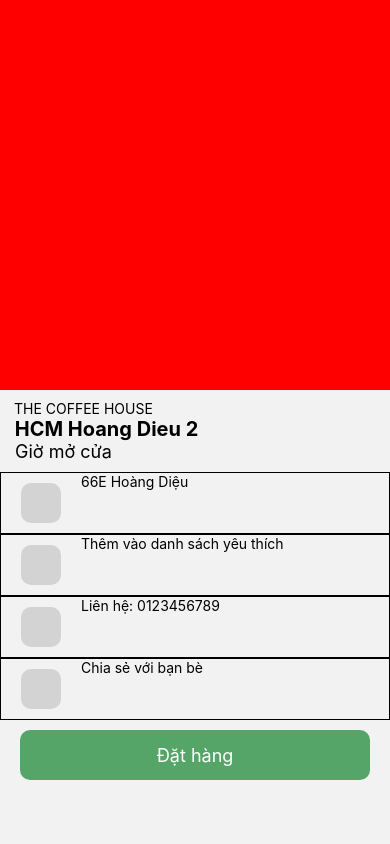
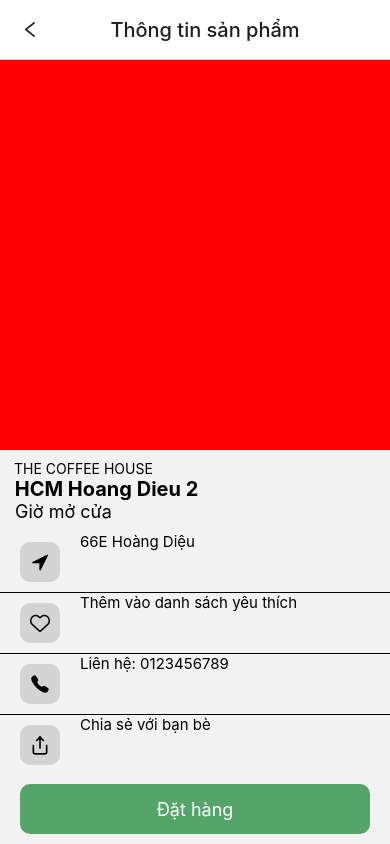
Before and after one commit to vanduy352003/TheCafeHome, a React Native app: screen /LocationDetail in a window 390 px wide. Built offline with nearby package versions, Linux system fonts and the light colour scheme; no server answers.

Commit message:
Sửa shopImformation

```diff
--- a/src/components/HeaderBar.tsx
+++ b/src/components/HeaderBar.tsx
@@ -5,19 +5,12 @@ import { TouchableOpacity } from 'react-native-gesture-handler';
 
 type HeaderBarProp = {
     title?: string;
-    navigation : any;
 }
 
-function HeaderBar({title, navigation}:HeaderBarProp): React.JSX.Element {
-    const handLoginButtonPress = () => {
-        navigation.push("Login")
-    }
+function HeaderBar({title}:HeaderBarProp): React.JSX.Element {
     return(
         <View style={styles.headerContainer}>
             <Text style={styles.headerText}>{title}</Text>
-            <TouchableOpacity onPress={handLoginButtonPress}>
-                <Text>Login</Text>
-            </TouchableOpacity>
         </View>
     );
 }
@@ -26,7 +19,8 @@ const styles = StyleSheet.create({
     headerContainer: {
         paddingVertical: 20,
         backgroundColor: '#56a568',
-        alignItems: 'center'
+        alignItems: 'center',
+        flexDirection : "column"
     },
     headerText: {
         fontSize: 18,
--- a/src/screens/HomeScreen.tsx
+++ b/src/screens/HomeScreen.tsx
@@ -50,7 +50,7 @@ function HomeScreen({navigation}: any): React.JSX.Element {
   }, []);
   return (
     <View style={{paddingBottom: tabBarHeight}}>
-      <HeaderBar title="Home" navigation={navigation}></HeaderBar>
+      <HeaderBar title="Home"></HeaderBar>
       <ScrollView
         style={{marginBottom: 60}}
         showsVerticalScrollIndicator={false}>
--- a/src/screens/ProductInfomation.tsx
+++ b/src/screens/ProductInfomation.tsx
@@ -82,7 +82,7 @@ function ProductInfomation({route, navigation} : any) : React.JSX.Element {
         <View style = {styles.container}>
             <View style={styles.header}>
                 <TouchableOpacity onPress={handlePressBack}>
-                    <Icon style={styles.icon} name='left'></Icon>
+                    <Icon style={styles.radioButtonIcon} name='left'></Icon>
                 </TouchableOpacity>
                 <Text style={styles.headerText}>Thông tin sản phẩm</Text>
             </View>
--- a/src/screens/ShopInformation.tsx
+++ b/src/screens/ShopInformation.tsx
@@ -2,6 +2,11 @@
 import React, { useState } from "react";
 import { Alert, Dimensions, ScrollView, ScrollViewComponent, TouchableOpacity } from "react-native";
 import { Image, StyleSheet, Text, View } from "react-native";
+import Icon from 'react-native-vector-icons/AntDesign';
+import Icon1 from "react-native-vector-icons/FontAwesome";
+import Icon2 from "react-native-vector-icons/AntDesign";
+import Icon3 from "react-native-vector-icons/Ionicons";
+import Icon4 from "react-native-vector-icons/Feather";
 
 const window = Dimensions.get('window');
 
@@ -13,21 +18,29 @@ class Shop  {
 
 function ShopInformation({route, navigation}:any): React.JSX.Element {
 
+    const handlePressBack = () => {
+        navigation.goBack();
+    }
     return (
-        <View>
-            <ScrollView showsHorizontalScrollIndicator={true}>
+        <View style = {{flex:1}}>
+            <View style={styles.header}>
+                <TouchableOpacity onPress={handlePressBack}>
+                    <Icon style={styles.headerIcon} name='left'></Icon>
+                </TouchableOpacity>
+                <Text style={styles.headerText}>Thông tin sản phẩm</Text>
+            </View>
+            <ScrollView>
                 <View style = {styles.imageContainer}>
 
                 </View>
-            </ScrollView>
-            <View>
+                <View style = {{flex:1}}>
                     <Text style = {styles.title1}> THE COFFEE HOUSE </Text>
                     <Text style = {styles.title2}> HCM Hoang Dieu 2 </Text>
                     <Text style = {styles.title3}> Giờ mở cửa </Text>
                     <View style = {styles.information}>
                         <View style = {{flexDirection : "row"}}>
                             <TouchableOpacity style = {styles.button}>
-
+                                <Icon1 name={"location-arrow"} style = {styles.icons}></Icon1>
                             </TouchableOpacity>
                             <Text style = {styles.content}>
                                 66E Hoàng Diệu
@@ -39,7 +52,7 @@ function ShopInformation({route, navigation}:any): React.JSX.Element {
                     <View style = {styles.information}>
                         <View style = {{flexDirection : "row"}}>
                             <TouchableOpacity style = {styles.button}>
-
+                                <Icon2 name={"hearto"} style = {styles.icons}></Icon2>
                             </TouchableOpacity>
                             <Text style = {styles.content}>
                                 Thêm vào danh sách yêu thích
@@ -51,7 +64,7 @@ function ShopInformation({route, navigation}:any): React.JSX.Element {
                     <View style = {styles.information}>
                         <View style = {{flexDirection : "row"}}>
                             <TouchableOpacity style = {styles.button}>
-
+                                <Icon3 name={"call"} style = {styles.icons}></Icon3>
                             </TouchableOpacity>
                             <Text style = {styles.content}>
                                 Liên hệ: 0123456789
@@ -63,13 +76,16 @@ function ShopInformation({route, navigation}:any): React.JSX.Element {
                     <View style = {styles.information}>
                         <View style = {{flexDirection : "row"}}>
                             <TouchableOpacity style = {styles.button}>
-
+                                <Icon4 name={"share"} style = {styles.icons}></Icon4>
                             </TouchableOpacity>
                             <Text style = {styles.content}>
                                 Chia sẻ với bạn bè
                             </Text>
                         </View>
                     </View>
+                </View>
+            </ScrollView>
+            <View style = {{height : 70}}>
                 <TouchableOpacity style = {styles.button2}>
                     <Text style = {{fontSize : 18, color : "white"}}> Đặt hàng </Text>
                 </TouchableOpacity>
@@ -78,6 +94,8 @@ function ShopInformation({route, navigation}:any): React.JSX.Element {
     )
 }
 
+
+const blackRGB = '#202020'
 const styles = StyleSheet.create({
     imageContainer : {
         width : window.width,
@@ -100,7 +118,7 @@ const styles = StyleSheet.create({
         marginBottom : 10
     },
     information : {
-        borderWidth : 1,
+        borderBottomWidth : 1,
         borderColor : "#000000"
     },
     button : {
@@ -109,7 +127,9 @@ const styles = StyleSheet.create({
         backgroundColor : "lightgrey",
         borderRadius : 10,
         marginHorizontal : 20,
-        marginVertical : 10
+        marginVertical : 10,
+        alignItems : "center",
+        justifyContent : "center"
     },
     button2 : {
         width : window.width - 40,
@@ -122,7 +142,32 @@ const styles = StyleSheet.create({
         alignItems : "center"
     },
     content : {
+        fontSize : 15,
         textAlignVertical : "center",
+    },
+    icons : {fontSize : 20},
+
+
+    header: {
+        flexDirection: 'row',
+        height: 60,
+        borderBottomWidth: 1,
+        borderBottomColor: 'lightgrey',
+        paddingHorizontal: 20,
+        alignItems: 'center',
+        backgroundColor : 'white',
+        // justifyContent: 'center'
+      },
+      headerText: {
+        fontSize: 20,
+        fontWeight: '500',
+        color: blackRGB,
+        textAlign: 'center',
+        flex: 1,
+      },
+      headerIcon : {
+          color : blackRGB,
+          fontSize : 20,
       },
 })
 
```
Lines whose indentation alone changed are shown as unchanged.
